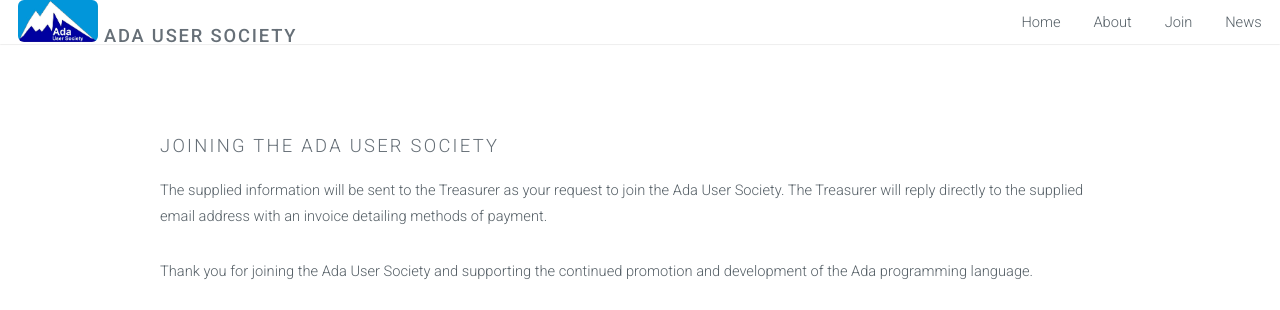
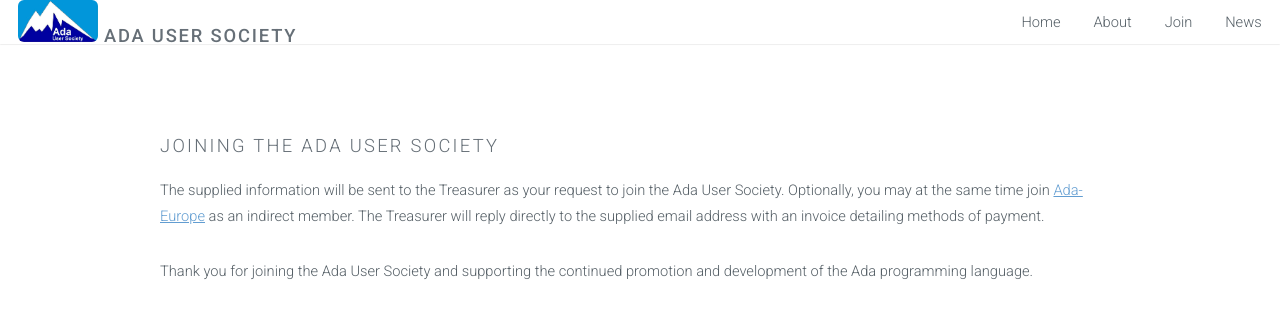
Before and after one commit to Ada-User-Society/Ada-User-Society.github.io, a Jekyll site: the page built from join.html, in a window 1280 px wide and 900 px high, cut to the strip 0-310 px from the top of the window. Built offline with Jekyll 4.4.1, drawn with Linux system fonts in a browser that asks for light colours.

Commit message:
Update join.html to mention Ada-Europe, and use shortened URL.
We mention the ability to join Ada-Europe simultaneously.

```diff
--- a/join.html
+++ b/join.html
@@ -6,10 +6,13 @@ title: Joining the Ada User Society
 <div class="container">
     <h3 class="post-title">{{ page.title }}</h3>
 
-    <p>The supplied information will be sent to the Treasurer as your request to join the Ada User Society. The Treasurer will reply directly to the supplied email address with an invoice detailing methods of payment.</p>
+    <p>The supplied information will be sent to the Treasurer as your request to join the Ada User Society.
+        Optionally, you may at the same time join <a href="https://ada-europe.org">Ada-Europe</a> as an indirect member.
+        The Treasurer will reply directly to the supplied email address with an invoice detailing methods of payment.</p>
 
-    <p>Thank you for joining the Ada User Society and supporting the continued promotion and development of the Ada programming language.</p>
+    <p>Thank you for joining the Ada User Society and supporting the continued promotion and development
+        of the Ada programming language.</p>
 
-    <iframe src="https://docs.google.com/forms/d/e/1FAIpQLSekR2eftWEZhseDPeozEAHMaqtCTpTFuFMfTNc3xzuShZto2A/viewform?embedded=true" width="640" height="1280" frameborder="0" marginheight="0" marginwidth="0">Loading…</iframe>
+    <iframe src="https://forms.gle/KGqCvihaZrxoTHhU8?embedded=true" width="640" height="1280" frameborder="0" marginheight="0" marginwidth="0">Loading…</iframe>
 
 </div>
```
